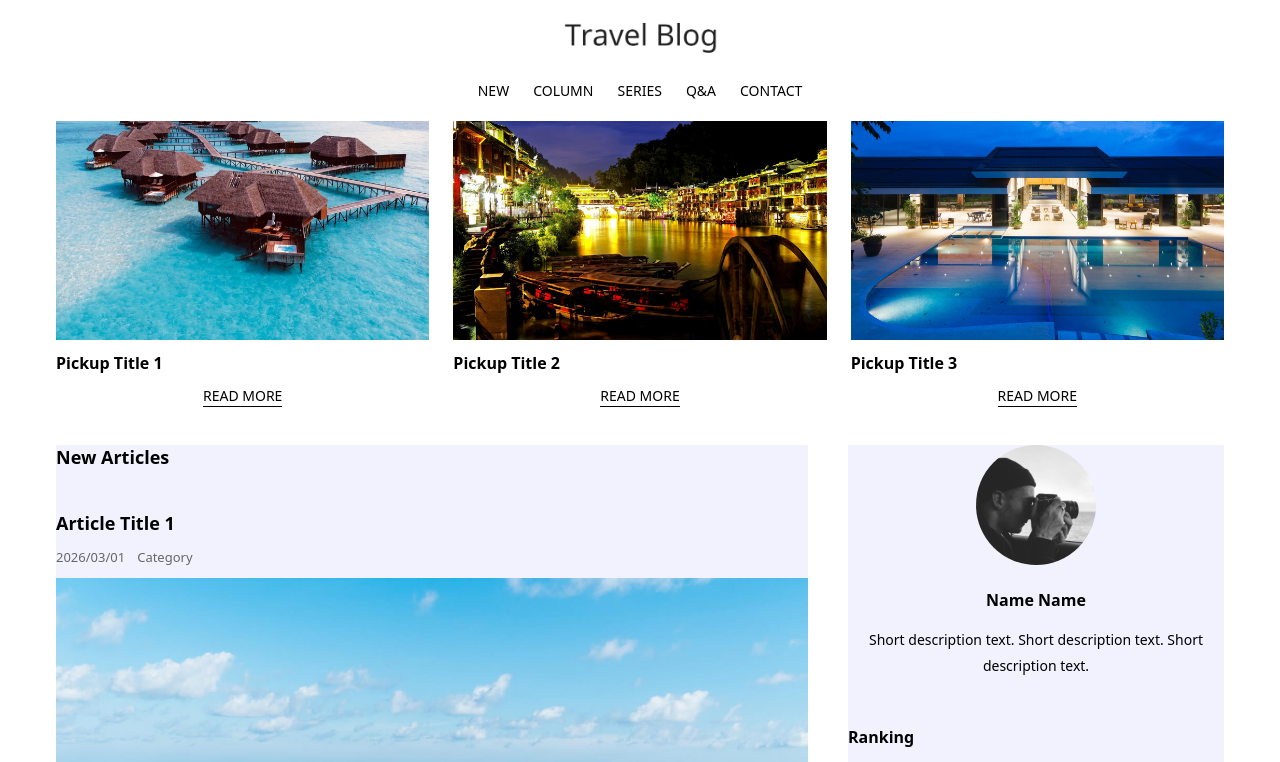
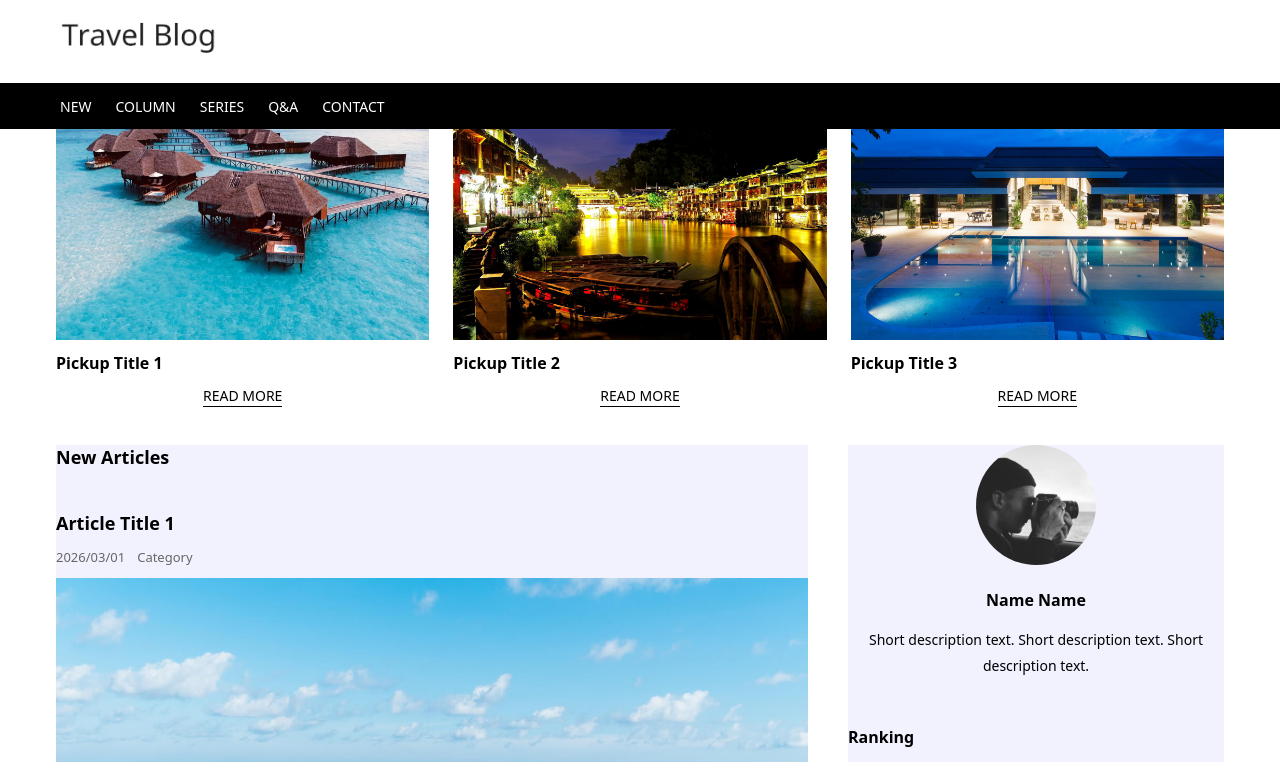
Before and after one commit to fujita0000hisashi-cpu/codejump-advanced-1, a React (Vite) app: page / in a window 1280 px wide. Shown: the top 762 px of the page. Built offline with nearby package versions, Linux system fonts and the light colour scheme.

Commit message:
feat: update header layout

```diff
--- a/src/components/Header.tsx
+++ b/src/components/Header.tsx
@@ -1,14 +1,16 @@
 export function Header() {
   return(
     <header className="header">
-
-        <div className="header-inner">
+          <div className="header-top">
             <h1 className="header-logo">
               <a className="header-logo-link" href="#">
                 <img className="header-logo-img" src="/img/logo.svg" alt="Logo" />
               </a>
             </h1>
+          </div>
+
           <nav className="header-nav" aria-label="Header navigation">
+            <div className="header-nav-inner">
               <ul className="header-nav-list">
                 <li className="header-nav-item"><a className="header-nav-link">NEW</a></li>
                 <li className="header-nav-item"><a className="header-nav-link">COLUMN</a></li>
@@ -16,9 +18,8 @@ export function Header() {
                 <li className="header-nav-item"><a className="header-nav-link">Q&amp;A</a></li>
                 <li className="header-nav-item"><a className="header-nav-link">CONTACT</a></li>
               </ul>
+            </div>
           </nav>
-        </div>
-
     </header>
   );
 }
--- a/src/style.css
+++ b/src/style.css
@@ -478,7 +478,7 @@ body {
 }
 
 /* ====================
-  Header （骨格）
+  Header （style）
 ====================== */
 .header {
   position: fixed;
@@ -489,14 +489,10 @@ body {
   z-index: 1000;
 }
 
-.header-inner {
+.header-top {
   max-width: 1200px;
-  margin-left: auto;
-  margin-right: auto;
+  margin: 0 auto;
   padding: 20px;
-  display: grid;
-  justify-items: center;
-  gap: 16px;
 }
 
 .header-logo {
@@ -513,27 +509,34 @@ body {
   width: auto;
 }
 
+.header-nav {
+  width: 100%;
+  background: #000;
+}
+
+.header-nav-inner {
+  max-width: 1200px;
+  margin: 0 auto;
+}
+
 .header-nav-list {
   margin: 0;
-  padding: 0;
+  padding: 12px 20px;
   list-style: none;
   display: flex;
   gap: 24px;
-  justify-content: center;
-  flex-wrap: wrap;
 }
 
 .header-nav-link {
   text-decoration: none;
-  color: inherit;
+  color: #fff;
   font-size: 14px;
+  cursor: pointer;
 }
 
 .header-nav-link:hover {
   opacity: .7;
 }
-
-
 
 @media (max-width: 900px) {
   .header-inner {
```
Lines whose indentation alone changed are shown as unchanged.
